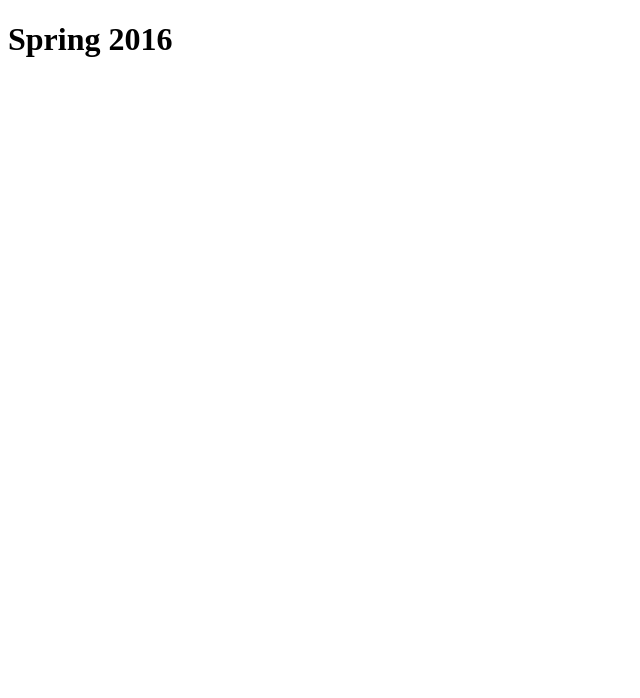
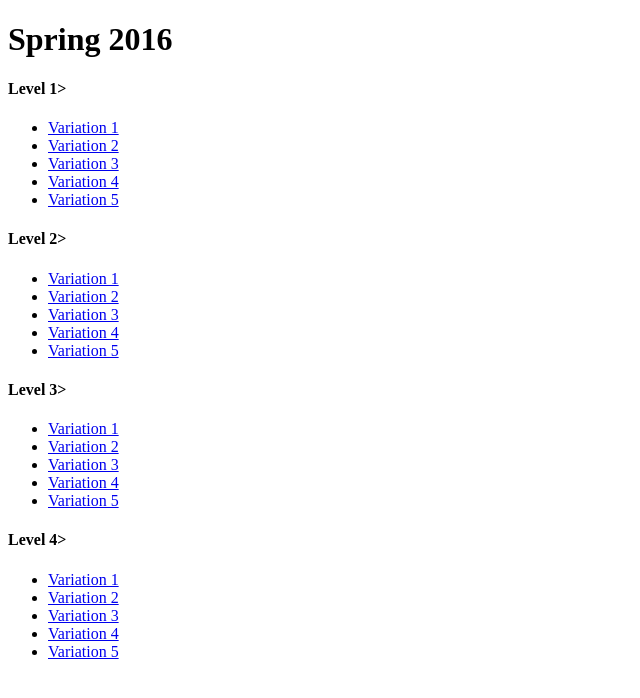
Before and after one commit to raeavramenko/raeavramenko.github.io, a plain HTML site: page index.html in a window 1280 px wide. Shown: the whole page, without its empty margins (0-640 px from the left). Drawn offline with Linux system fonts and the light colour scheme.

Commit message:
Lists established

```diff
--- a/index.html
+++ b/index.html
@@ -5,6 +5,39 @@
     </header>
     <body>
         <h1>Spring 2016</h1>
-        <div class="Poems"></div>
+        <div class="Poems">
+            <h4>Level 1></h4>
+                <ul>
+                    <li><a href="level1-1.html">Variation 1</a>
+                    <li><a href="level1-2.html">Variation 2</a>
+                    <li><a href="level1-3.html">Variation 3</a>
+                    <li><a href="level1-4.html">Variation 4</a>
+                    <li><a href="level1-5.html">Variation 5</a>
+                </ul>
+            <h4>Level 2></h4>
+                <ul>
+                    <li><a href="level2-1.html">Variation 1</a>
+                    <li><a href="level2-2.html">Variation 2</a>
+                    <li><a href="level2-3.html">Variation 3</a>
+                    <li><a href="level2-4.html">Variation 4</a>
+                    <li><a href="level2-5.html">Variation 5</a>
+                </ul>
+            <h4>Level 3></h4>
+                <ul>
+                    <li><a href="level3-1.html">Variation 1</a>
+                    <li><a href="level3-2.html">Variation 2</a>
+                    <li><a href="level3-3.html">Variation 3</a>
+                    <li><a href="level3-4.html">Variation 4</a>
+                    <li><a href="level3-5.html">Variation 5</a>
+                </ul>
+            <h4>Level 4></h4>
+                <ul>
+                    <li><a href="level4-1.html">Variation 1</a>
+                    <li><a href="level4-2.html">Variation 2</a>
+                    <li><a href="level4-3.html">Variation 3</a>
+                    <li><a href="level4-4.html">Variation 4</a>
+                    <li><a href="level4-5.html">Variation 5</a>
+                </ul>
+        </div>
     </body>
 </html>
```
